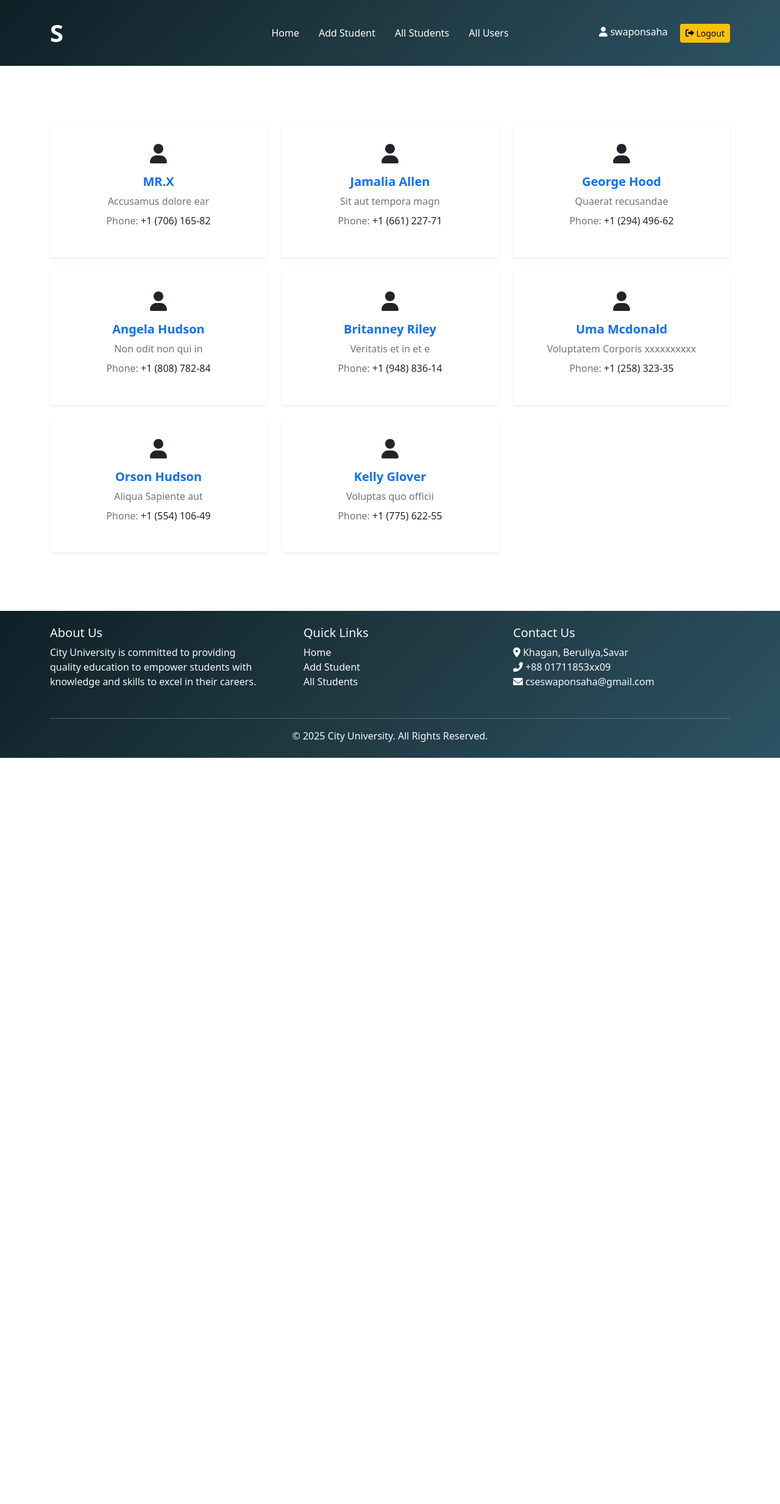
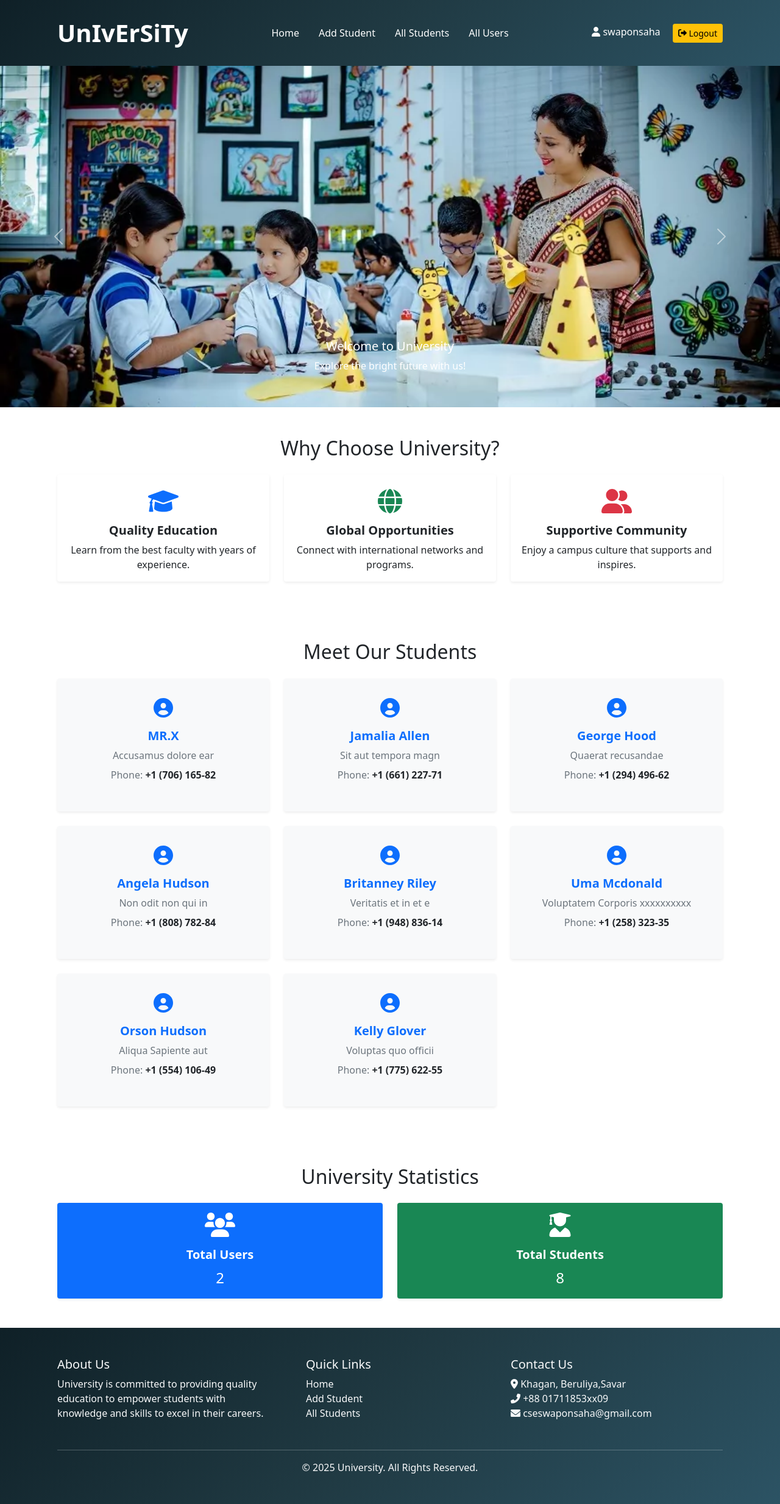
Before and after one commit to cseswapon/php_crud_CU, a PHP site: page /view/home.php in a window 1280 px wide. Shown: the whole page at 61% size. Before the commit the page ends 1243 px from the top, so only its background shows below. Run offline with PHP 8.4, Linux system fonts and the light colour scheme; a user stored in the database is signed in; data comes from the database, SQL or seed files in the repository; some libraries are stand-ins or nearby versions.

Commit message:
[ADD,MOD] - added some fild and modify some design

```diff
--- /dev/null
+++ b/controller/count.php
@@ -0,0 +1,16 @@
+<?php
+    $student = "SELECT * FROM student";
+    $studentResult = mysqli_query($db, $student);
+
+    $user = "SELECT * FROM user";
+    $userResult = mysqli_query($db, $user);
+
+    $totalUsers = mysqli_num_rows($userResult);
+    $totalStudents = mysqli_num_rows($studentResult);
+
+    if (!$studentResult || !$userResult) {
+        die("ERROR: Could not execute $sql. " . mysqli_error($db));
+    }
+
+
+?>
--- a/shared/footer.php
+++ b/shared/footer.php
@@ -1,9 +1,9 @@
-<footer class="bg-dark text-light py-4">
+<footer class="bg-dark text-light py-5">
     <div class="container">
         <div class="row ">
             <div class="col-md-4 mb-3">
                 <h5>About Us</h5>
-                <p>City University is committed to providing quality education to empower students with knowledge and skills to excel in their careers.</p>
+                <p>University is committed to providing quality education to empower students with knowledge and skills to excel in their careers.</p>
             </div>
             <div class="col-md-4 mb-3 px-5">
                 <h5>Quick Links</h5>
@@ -25,7 +25,7 @@
         <hr class="bg-light">
         <div class="row">
             <div class="col text-center">
-                <p class="mb-0">&copy; <?php echo date('Y'); ?> City University. All Rights Reserved.</p>
+                <p class="mb-0">&copy; <?php echo date('Y'); ?> University. All Rights Reserved.</p>
             </div>
         </div>
     </div>
--- a/shared/header.php
+++ b/shared/header.php
@@ -23,7 +23,7 @@
         <div class="row align-items-center">
             <div class="col-4 col-md-3">
                 <div class="logo">
-                    <a class="nav-link ps-0" href="./home.php">S</a>
+                    <a class="nav-link ps-0" href="./home.php">UnIvErSiTy</a>
                 </div>
             </div>
             <div class="col-4 col-md-6 text-center">
--- a/style/home.css
+++ b/style/home.css
@@ -6,6 +6,11 @@ body {
 
 .navbar {
   background: rgba(0, 0, 0, 0.8);
+}
+
+.carousel-item img {
+  height: 50vh;
+  object-fit: cover;
 }
 
 .navbar-brand {
--- a/view/add.php
+++ b/view/add.php
@@ -8,7 +8,7 @@
 <head>
     <meta charset="UTF-8">
     <meta name="viewport" content="width=device-width, initial-scale=1.0">
-    <title>Add Student | City University</title>
+    <title>Add Student | University</title>
 </head>
 <body>
     <?php include('../shared/header.php') ?>
--- a/view/home.php
+++ b/view/home.php
@@ -1,27 +1,94 @@
 <?php
     include('../controller/checkLogin.php');
     include('../controller/studentlist.php');
+    include('../controller/count.php');
 ?>
 <!DOCTYPE html>
 <html lang="en">
 <head>
     <meta charset="UTF-8">
     <meta name="viewport" content="width=device-width, initial-scale=1.0">
-    <title>Home | City University</title>
+    <title>Home | University</title>
+    <link href="https://cdn.jsdelivr.net/npm/bootstrap@5.3.0-alpha1/dist/css/bootstrap.min.css" rel="stylesheet">
+    <script src="https://kit.fontawesome.com/a076d05399.js" crossorigin="anonymous"></script>
+    <style>
+        .carousel-item img {
+            height: 70vh !important;
+            object-fit: cover;
+        }
+    </style>
 </head>
 <body>
-    <?php include('../shared/header.php') ?>
-        <main class="my-5 py-5 container">
-            <div class="row row-cols-1 row-cols-md-3 g-4 space-y-2">
+    <?php include('../shared/header.php'); ?>
+    <div id="homeCarousel" class="carousel slide mb-5" data-bs-ride="carousel">
+        <div class="carousel-inner">
+            <div class="carousel-item active">
+                <img src="../images/1.webp" class="d-block w-100" alt="Slide 1">
+                <div class="carousel-caption d-none d-md-block">
+                    <h5>Welcome to University</h5>
+                    <p>Explore the bright future with us!</p>
+                </div>
+            </div>
+            <div class="carousel-item">
+                <img src="../images/2.jpg" class="d-block w-100" alt="Slide 2">
+                <div class="carousel-caption d-none d-md-block">
+                    <h5>Innovative Education</h5>
+                    <p>Empowering students to achieve greatness.</p>
+                </div>
+            </div>
+        </div>
+        <button class="carousel-control-prev" type="button" data-bs-target="#homeCarousel" data-bs-slide="prev">
+            <span class="carousel-control-prev-icon" aria-hidden="true"></span>
+            <span class="visually-hidden">Previous</span>
+        </button>
+        <button class="carousel-control-next" type="button" data-bs-target="#homeCarousel" data-bs-slide="next">
+            <span class="carousel-control-next-icon" aria-hidden="true"></span>
+            <span class="visually-hidden">Next</span>
+        </button>
+    </div>
+    <div class="container text-center my-5">
+        <h2 class="mb-4">Why Choose University?</h2>
+        <div class="row row-cols-1 row-cols-md-3 g-4">
+            <div class="col">
+                <div class="card h-100 border-0 shadow-sm">
+                    <i class="fas fa-graduation-cap fs-1 text-primary mt-4"></i>
+                    <div class="card-body">
+                        <h5 class="card-title fw-bold">Quality Education</h5>
+                        <p class="card-text">Learn from the best faculty with years of experience.</p>
+                    </div>
+                </div>
+            </div>
+            <div class="col">
+                <div class="card h-100 border-0 shadow-sm">
+                    <i class="fas fa-globe fs-1 text-success mt-4"></i>
+                    <div class="card-body">
+                        <h5 class="card-title fw-bold">Global Opportunities</h5>
+                        <p class="card-text">Connect with international networks and programs.</p>
+                    </div>
+                </div>
+            </div>
+            <div class="col">
+                <div class="card h-100 border-0 shadow-sm">
+                    <i class="fas fa-user-friends fs-1 text-danger mt-4"></i>
+                    <div class="card-body">
+                        <h5 class="card-title fw-bold">Supportive Community</h5>
+                        <p class="card-text">Enjoy a campus culture that supports and inspires.</p>
+                    </div>
+                </div>
+            </div>
+        </div>
+    </div>
+    <?php if (mysqli_num_rows($result) > 0)  { ?>
+        <main class="container my-5 py-5">
+            <h2 class="text-center mb-4">Meet Our Students</h2>
+            <div class="row row-cols-1 row-cols-md-3 g-4">
                 <?php
                     while ($row = mysqli_fetch_assoc($result)) {
                         echo '
-                            <div class="col-sm-4">
+                            <div class="col">
                                 <div class="card text-center shadow-sm p-3 bg-body-tertiary rounded border-0">
                                     <div class="card-body">
-                                        <div class="icon-container mb-3">
-                                            <i class="fa fa-user fs-2 rounded-circle bg-gradient-primary" aria-hidden="true"></i>
-                                        </div>
+                                        <i class="fas fa-user-circle fs-2 text-primary mb-3"></i>
                                         <h5 class="card-title fw-bold text-primary">' . htmlspecialchars($row['name']) . '</h5>
                                         <p class="card-text text-secondary mb-2">' . htmlspecialchars($row['address']) . '</p>
                                         <p class="text-muted mb-3">Phone: <a href="tel:' . htmlspecialchars($row['phone_number']) . '" class="text-decoration-none text-dark fw-semibold">' . htmlspecialchars($row['phone_number']) . '</a></p>
@@ -33,6 +100,35 @@
                 ?>
             </div>
         </main>
-   <?php include('../shared/footer.php') ?>
+     <?php } else { ?>
+        <div class="container text-center text-danger my-5">
+           <i class="fa fa-ban" aria-hidden="true"></i> No Data <i class="fa fa-ban" aria-hidden="true"></i>
+        </div>
+    <?php } ?>
+     <div class="container text-center my-5">
+        <h2 class="mb-4">University Statistics</h2>
+        <div class="row row-cols-1 row-cols-md-2 g-4">
+            <div class="col">
+                <div class="card h-100 border-0 shadow-sm bg-primary text-white">
+                    <div class="card-body">
+                        <i class="fas fa-users fs-1 mb-3"></i>
+                        <h5 class="card-title fw-bold">Total Users</h5>
+                        <p class="card-text fs-4"><?php echo $totalUsers; ?></p>
+                    </div>
+                </div>
+            </div>
+            <div class="col">
+                <div class="card h-100 border-0 shadow-sm bg-success text-white">
+                    <div class="card-body">
+                        <i class="fas fa-user-graduate fs-1 mb-3"></i>
+                        <h5 class="card-title fw-bold">Total Students</h5>
+                        <p class="card-text fs-4"><?php echo $totalStudents; ?></p>
+                    </div>
+                </div>
+            </div>
+        </div>
+    </div>
+    <?php include('../shared/footer.php'); ?>
+    <script src="https://cdn.jsdelivr.net/npm/bootstrap@5.3.0-alpha1/dist/js/bootstrap.bundle.min.js"></script>
 </body>
 </html>
```
Also changed, not shown: view/allusers.php (+7 -2 lines), view/studentlist.php (+7 -1 lines), images/1.webp (added), images/2.jpg (added).
